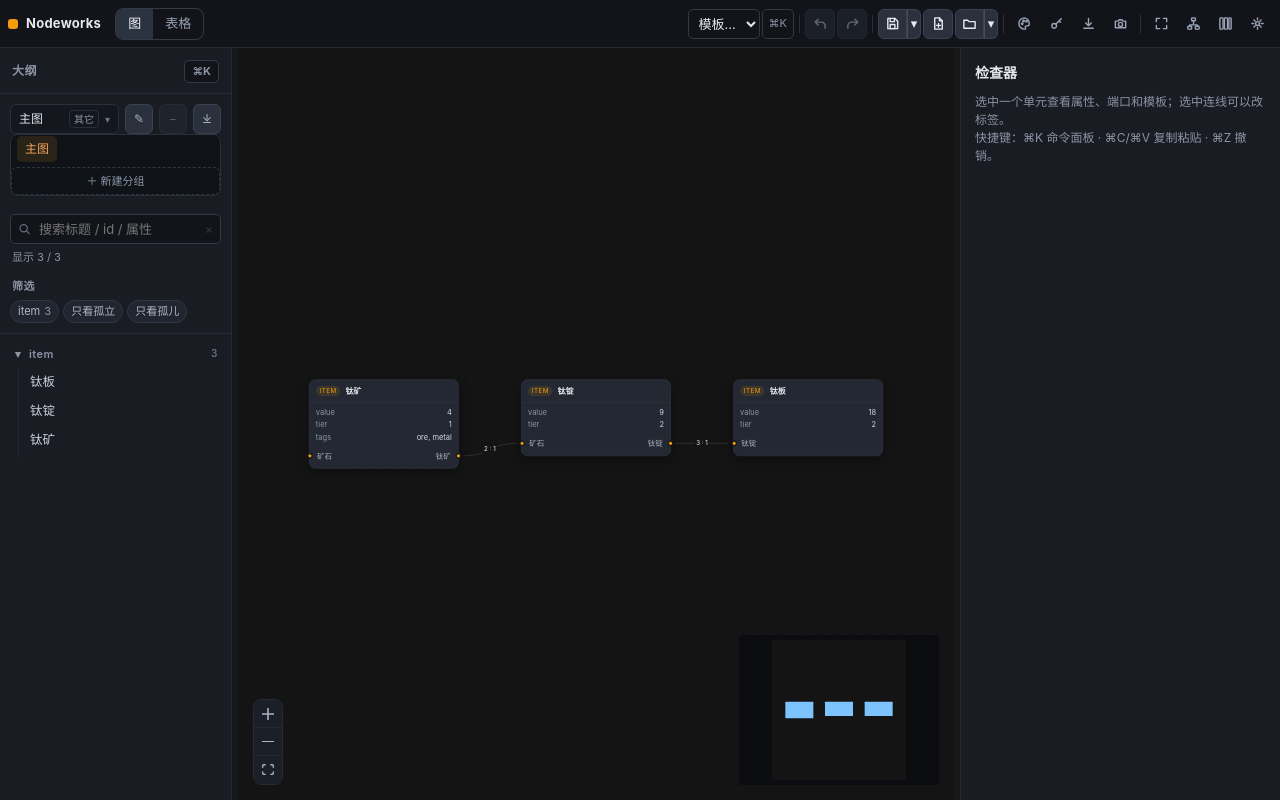
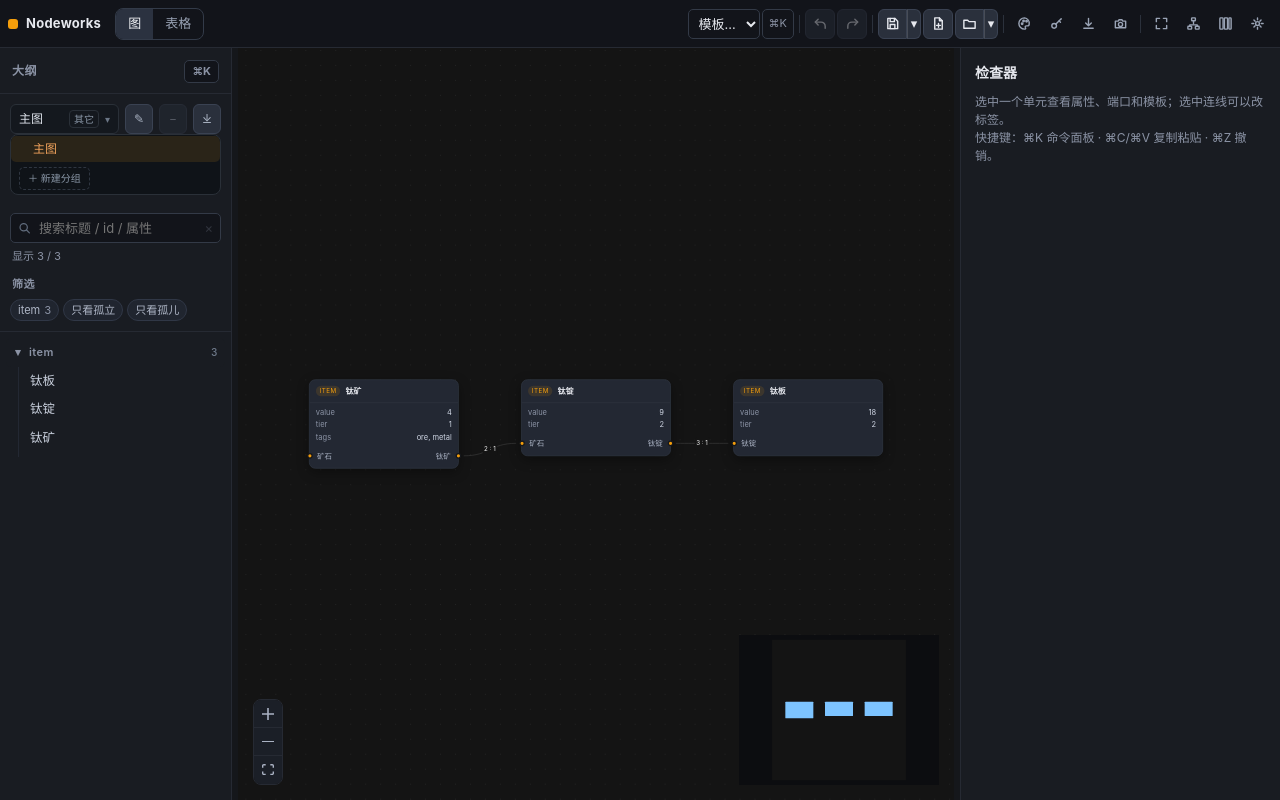
Before and after one commit to xiaobaibaix/Nodeworks, a React (Vite) app: page / in a window 1280 px wide. Built offline with nearby package versions, Linux system fonts and the light colour scheme.

Commit message:
fix: 文件树缩进与分组行布局更清晰，新建按钮不再占满整行

```diff
--- a/src/components/Sidebar.tsx
+++ b/src/components/Sidebar.tsx
@@ -170,7 +170,7 @@ export default function Sidebar() {
         <div
           className={`graph-folder-head${folder.id === activeFolderId ? ' active' : ''}`}
           data-fid={folder.id}
-          style={{ paddingLeft: 6 + depth * 14 }}
+          style={{ paddingLeft: 8 + depth * 16 }}
           onClick={() => toggleFolder(folder.id)}
         >
           <span className="graph-folder-caret">{open ? '▾' : '▸'}</span>
@@ -214,7 +214,7 @@ export default function Sidebar() {
               <button
                 key={pg.id}
                 className={`graph-tree-item${pg.id === activeGraphId ? ' on' : ''}`}
-                style={{ paddingLeft: 10 + (depth + 1) * 14 }}
+                style={{ paddingLeft: 22 + (depth + 1) * 16 }}
                 title={pg.name}
                 onClick={() => switchGraph(pg.id)}
               >
@@ -223,7 +223,7 @@ export default function Sidebar() {
             ))}
             <button
               className="graph-tree-new"
-              style={{ marginLeft: (depth + 1) * 14 }}
+              style={{ marginLeft: 22 + (depth + 1) * 16 }}
               onClick={() => addGraph(undefined, folder.id)}
             >
               ＋ 新建图
@@ -308,6 +308,7 @@ export default function Sidebar() {
               <button
                 key={pg.id}
                 className={`graph-tree-item${pg.id === activeGraphId ? ' on' : ''}`}
+                style={{ paddingLeft: 22 }}
                 title={pg.name}
                 onClick={() => switchGraph(pg.id)}
               >
--- a/src/styles.css
+++ b/src/styles.css
@@ -1687,7 +1687,7 @@ button.danger:hover:not(:disabled) { background: #2a1518; border-color: #7f3a3a;
 .graph-tree {
   margin: 0 10px 8px; border: 1px solid #2a3038; border-radius: 8px;
   background: #0f1318; max-height: min(52vh, 560px); overflow: auto;
-  position: relative; padding: 0;
+  position: relative; padding: 0; display: flex; flex-direction: column;
 }
 .graph-folder-head {
   display: grid; grid-template-columns: 12px 1fr auto auto; gap: 6px; align-items: center;
@@ -1718,15 +1718,16 @@ button.danger:hover:not(:disabled) { background: #2a1518; border-color: #7f3a3a;
 .graph-tree-items { display: flex; flex-direction: column; padding-left: 8px; }
 .graph-tree-items { padding-left: 4px; }
 .graph-tree-item {
-  margin: 1px 6px; text-align: left; border: 0; background: transparent; color: #c7cedb; font-size: 12px;
+  margin: 1px 0; text-align: left; border: 0; background: transparent; color: #c7cedb; font-size: 12px;
   padding: 4px 8px; border-radius: 5px; cursor: pointer; white-space: nowrap;
   overflow: hidden; text-overflow: ellipsis;
 }
 .graph-tree-item:hover { background: #171c23; }
 .graph-tree-item.on { background: #2a2418; color: #f0a25c; }
 .graph-tree-new {
-  width: 100%; margin-top: 4px; border: 1px dashed #2f3641; background: transparent;
-  color: #8b98a8; font-size: 11px; padding: 5px; border-radius: 6px; cursor: pointer;
+  width: auto; align-self: flex-start; margin: 4px 8px; border: 1px dashed #2f3641;
+  background: transparent; color: #8b98a8; font-size: 10px; padding: 3px 8px;
+  border-radius: 5px; cursor: pointer;
 }
 .graph-tree-new:hover { color: #f0a25c; border-color: #4a3a22; }
 
```
